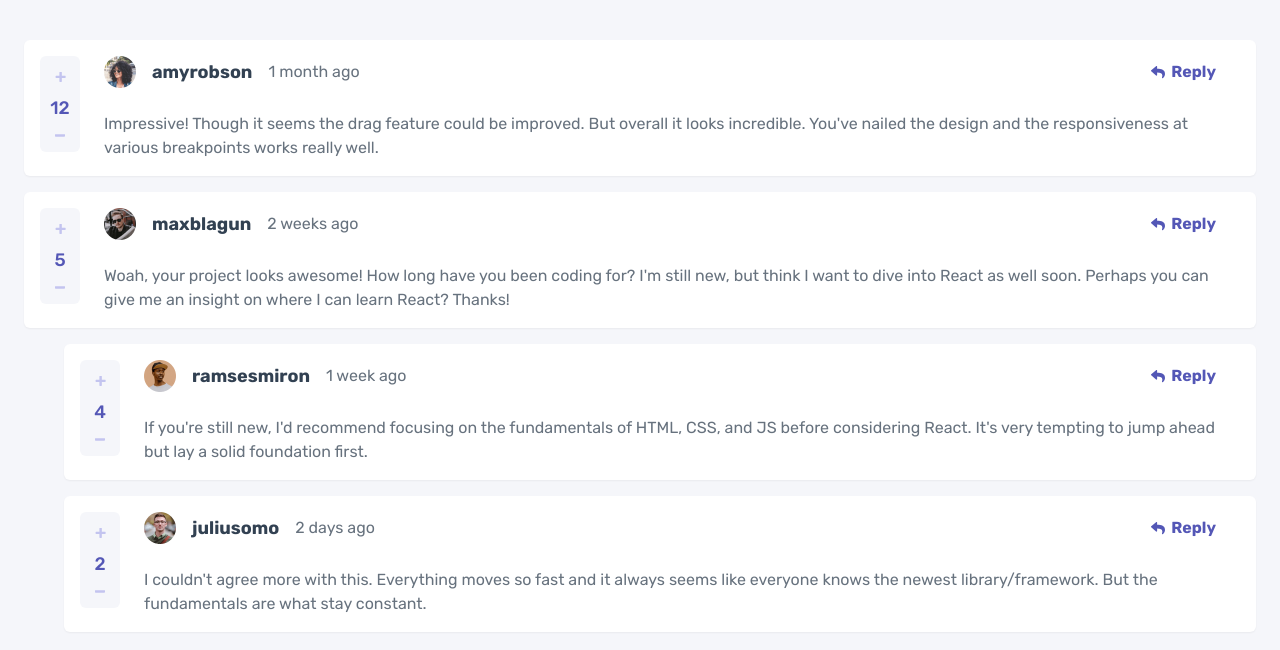
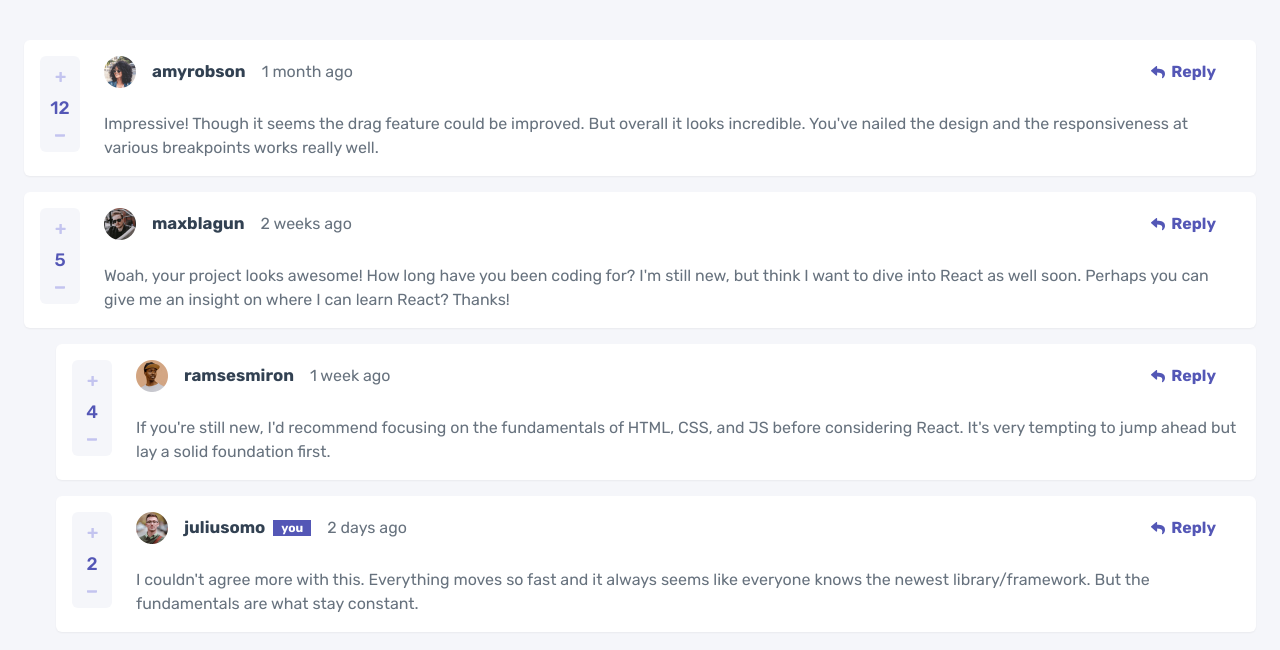
Before and after one commit to soewaiyanag/interactive-comments-section, a React (Vite) app: page / in a window 1280 px wide. Shown: the top 650 px of the page. Built offline with nearby package versions, Linux system fonts and the light colour scheme; what @savvywombat/tailwindcss-grid-areas would draw is missing.

Commit message:
check if currentUser

```diff
--- a/src/App.jsx
+++ b/src/App.jsx
@@ -2,7 +2,7 @@ import { useState, useEffect } from "react";
 import Comment from "./Comment";
 
 function App() {
-  const [user, setUser] = useState(null);
+  const [currentUser, setCurrentUser] = useState(null);
   const [comments, setComments] = useState(null);
   const [isDataLoaded, setIsDataLoaded] = useState(false);
 
@@ -12,7 +12,7 @@ function App() {
       .then((response) => response.json())
       .then((value) => {
         console.log(value);
-        setUser(value.currentUser);
+        setCurrentUser(value.currentUser);
         setComments(value.comments);
         setIsDataLoaded(true);
       });
@@ -23,6 +23,7 @@ function App() {
     ? comments.map((comment) => {
         return (
           <Comment
+            currentUser={currentUser}
             key={comment.id}
             score={comment.score}
             avatar={comment.user.image.png}
--- a/src/Comment.jsx
+++ b/src/Comment.jsx
@@ -14,6 +14,7 @@ const Comment = (props) => {
       >
         <Score score={props.score} />
         <Status
+          currentUser={props.currentUser}
           avatar={props.avatar}
           name={props.name}
           createdAt={props.createdAt}
@@ -21,15 +22,17 @@ const Comment = (props) => {
         <ReplyIcon />
         <p
           className="
-      text-grayishBlue text-base font-normal
-      col-span-2 sm:col-span-2 sm:col-start-2
-      sm:row-span-2"
+            text-grayishBlue text-base font-normal
+            col-span-2 sm:col-span-2 sm:col-start-2
+            sm:row-span-2"
         >
           {props.children}
         </p>
       </section>
-      <section className="ml-10">
-        {props.replies ? <Reply replies={props.replies} /> : null}
+      <section className="ml-5 sm:ml-8">
+        {props.replies ? (
+          <Reply replies={props.replies} currentUser={props.currentUser} />
+        ) : null}
       </section>
     </div>
   );
--- a/src/Reply.jsx
+++ b/src/Reply.jsx
@@ -6,6 +6,7 @@ const Reply = (props) => {
   return replies.map((reply) => {
     return (
       <Comment
+        currentUser={props.currentUser}
         key={reply.id}
         score={reply.score}
         avatar={reply.user.image.png}
--- a/src/Status.jsx
+++ b/src/Status.jsx
@@ -1,4 +1,6 @@
 const Status = (props) => {
+  const isCurrentUser = props.currentUser.username === props.name;
+
   return (
     <div
       className="
@@ -7,7 +9,22 @@ const Status = (props) => {
     "
     >
       <img className="h-8" src={props.avatar} alt="profile picture" />
-      <h1 className="text-lg text-darkBlue font-semibold">{props.name}</h1>
+      <h1
+        className="text-[1.05rem] text-darkBlue font-semibold
+                    flex items-center gap-2"
+      >
+        {props.name}
+        <span
+          style={{
+            display: isCurrentUser ? null : "none",
+          }}
+          className="bg-modrateBlue text-white
+                   text-xs text-center px-2"
+        >
+          you
+        </span>
+      </h1>
+
       <span className="text-grayishBlue font-normal text-base">
         {props.createdAt}
       </span>
```
